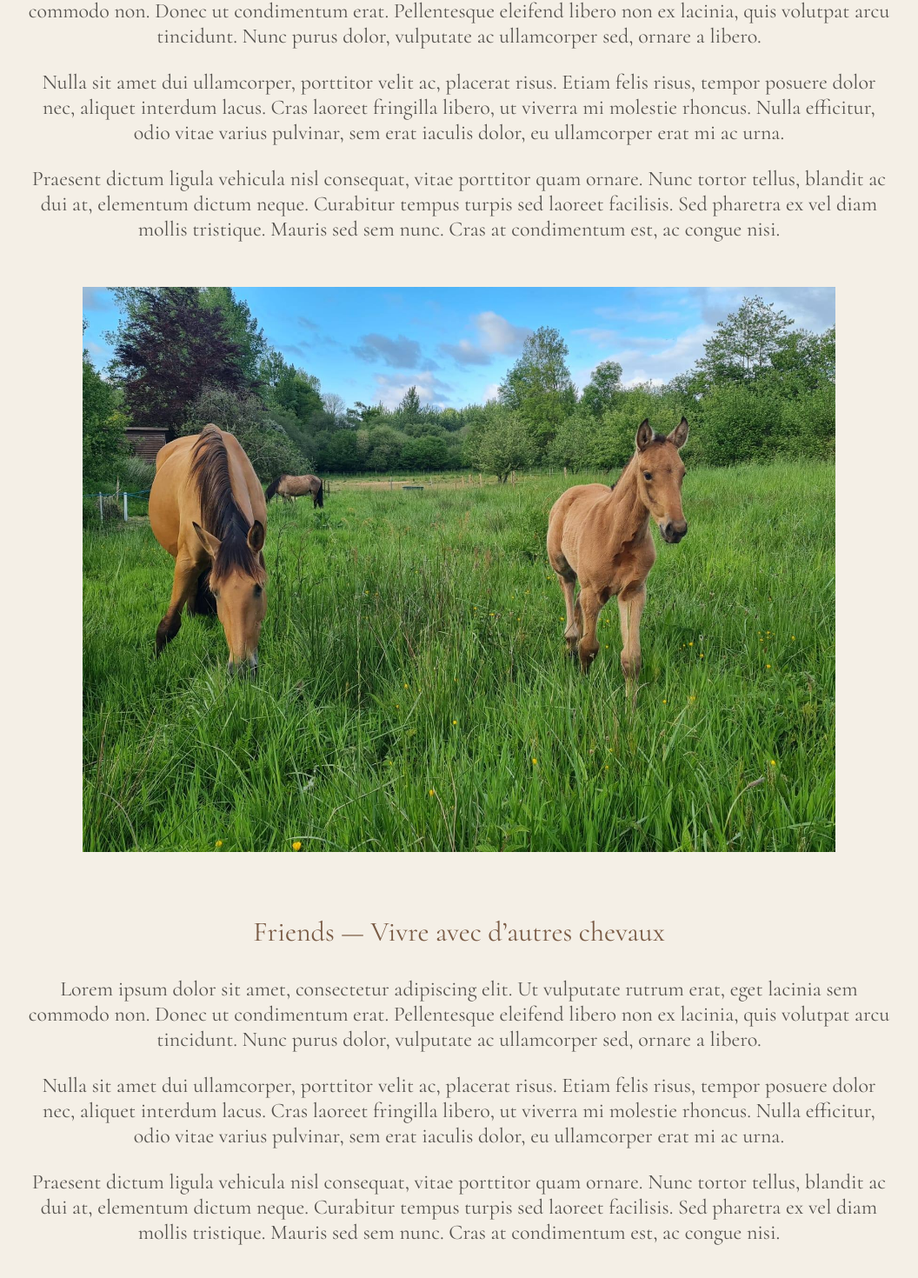
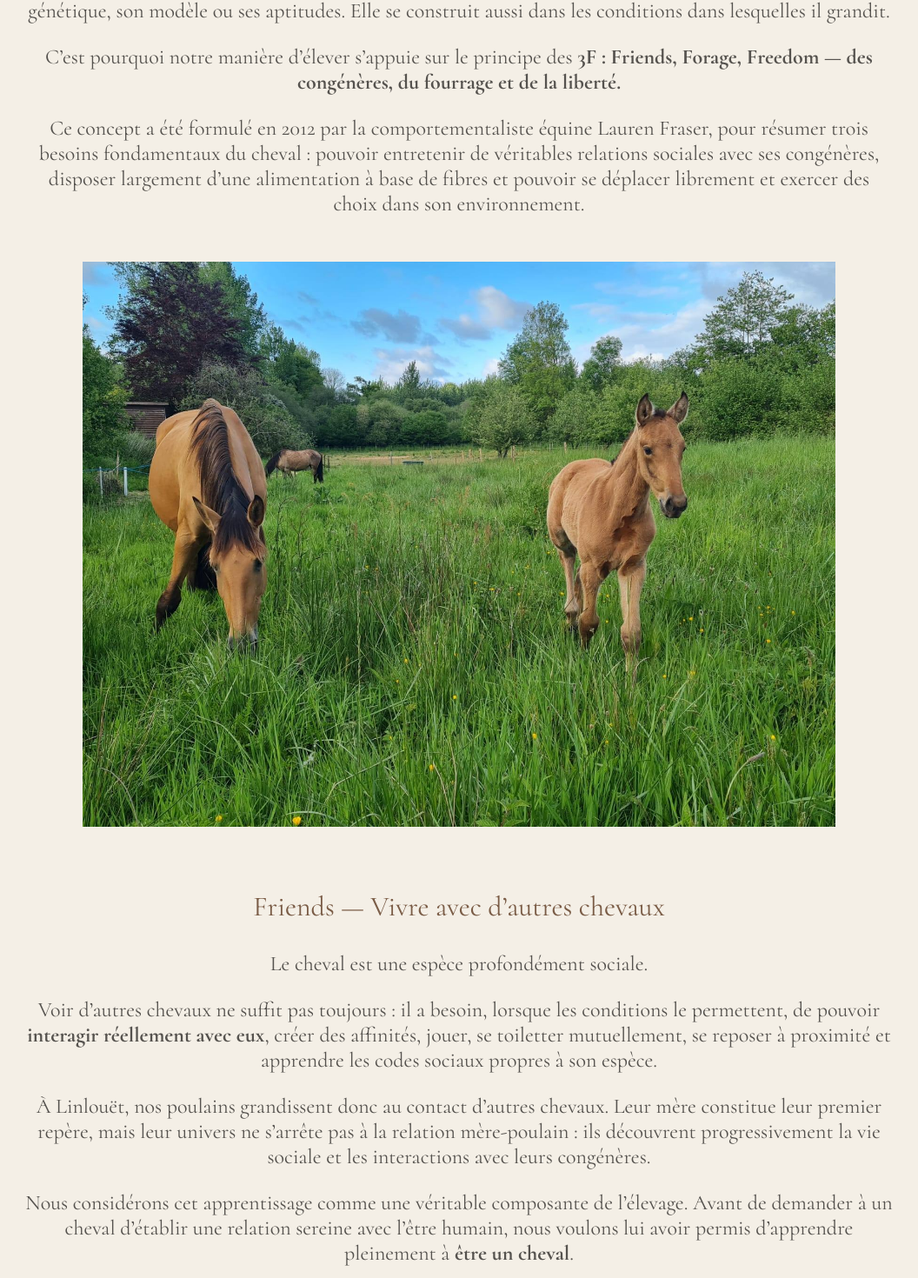
Before and after one commit to Das-F/linlouet, a Next.js app: page /nos-methodes in a window 1280 px wide. Shown: the part 779-2249 px from the top of the page at 87% size, without its empty margins (112-1168 px from the left). Built offline with nearby package versions, Linux system fonts and the light colour scheme.

Commit message:
methods text in progress

```diff
--- a/app/nos-methodes/page.tsx
+++ b/app/nos-methodes/page.tsx
@@ -7,31 +7,65 @@ export default function Methods() {
       <PageHero imageSrc="/assets/images/methods/horses-landscape.jpg" imageAlt="Photo de l'élevage de Linlouët" title="Nos méthodes" />
       <div className={styles["methods-text"]}>
         <h2>Les 3F : Friends, Forage, Freedom</h2>
-        <p>Lorem ipsum dolor sit amet, consectetur adipiscing elit. Ut vulputate rutrum erat, eget lacinia sem commodo non. Donec ut condimentum erat. Pellentesque eleifend libero non ex lacinia, quis volutpat arcu tincidunt. Nunc purus dolor, vulputate ac ullamcorper sed, ornare a libero.</p>
-        <p>Nulla sit amet dui ullamcorper, porttitor velit ac, placerat risus. Etiam felis risus, tempor posuere dolor nec, aliquet interdum lacus. Cras laoreet fringilla libero, ut viverra mi molestie rhoncus. Nulla efficitur, odio vitae varius pulvinar, sem erat iaculis dolor, eu ullamcorper erat mi ac urna.</p>
-        <p>Praesent dictum ligula vehicula nisl consequat, vitae porttitor quam ornare. Nunc tortor tellus, blandit ac dui at, elementum dictum neque. Curabitur tempus turpis sed laoreet facilisis. Sed pharetra ex vel diam mollis tristique. Mauris sed sem nunc. Cras at condimentum est, ac congue nisi.</p>
+        <p>À l’Élevage de Linlouët, nous pensons que la qualité d’un cheval ne se construit pas uniquement à travers sa génétique, son modèle ou ses aptitudes. Elle se construit aussi dans les conditions dans lesquelles il grandit.</p>
+        <p>
+          C’est pourquoi notre manière d’élever s’appuie sur le principe des <strong>3F : Friends, Forage, Freedom — des congénères, du fourrage et de la liberté.</strong>
+        </p>
+        <p>Ce concept a été formulé en 2012 par la comportementaliste équine Lauren Fraser, pour résumer trois besoins fondamentaux du cheval : pouvoir entretenir de véritables relations sociales avec ses congénères, disposer largement d’une alimentation à base de fibres et pouvoir se déplacer librement et exercer des choix dans son environnement.</p>
         <img className={styles["methods-img"]} src="/assets/images/methods/horses-landscape.jpg" alt="Photo de l'élevage de Linlouët" />
       </div>
       <div className={styles["methods-text"]}>
         <h3>Friends — Vivre avec d’autres chevaux</h3>
-        <p>Lorem ipsum dolor sit amet, consectetur adipiscing elit. Ut vulputate rutrum erat, eget lacinia sem commodo non. Donec ut condimentum erat. Pellentesque eleifend libero non ex lacinia, quis volutpat arcu tincidunt. Nunc purus dolor, vulputate ac ullamcorper sed, ornare a libero.</p>
-        <p>Nulla sit amet dui ullamcorper, porttitor velit ac, placerat risus. Etiam felis risus, tempor posuere dolor nec, aliquet interdum lacus. Cras laoreet fringilla libero, ut viverra mi molestie rhoncus. Nulla efficitur, odio vitae varius pulvinar, sem erat iaculis dolor, eu ullamcorper erat mi ac urna.</p>
-        <p>Praesent dictum ligula vehicula nisl consequat, vitae porttitor quam ornare. Nunc tortor tellus, blandit ac dui at, elementum dictum neque. Curabitur tempus turpis sed laoreet facilisis. Sed pharetra ex vel diam mollis tristique. Mauris sed sem nunc. Cras at condimentum est, ac congue nisi.</p>
+        <p>Le cheval est une espèce profondément sociale.</p>
+        <p>
+          Voir d’autres chevaux ne suffit pas toujours : il a besoin, lorsque les conditions le permettent, de pouvoir <strong>interagir réellement avec eux</strong>, créer des affinités, jouer, se toiletter mutuellement, se reposer à proximité et apprendre les codes sociaux propres à son espèce.
+        </p>
+        <p>À Linlouët, nos poulains grandissent donc au contact d’autres chevaux. Leur mère constitue leur premier repère, mais leur univers ne s’arrête pas à la relation mère-poulain : ils découvrent progressivement la vie sociale et les interactions avec leurs congénères.</p>
+        <p>
+          Nous considérons cet apprentissage comme une véritable composante de l’élevage. Avant de demander à un cheval d’établir une relation sereine avec l’être humain, nous voulons lui avoir permis d’apprendre pleinement à <strong>être un cheval</strong>.
+        </p>
         <img className={styles["methods-img"]} src="/assets/images/methods/horses-landscape.jpg" alt="Photo de l'élevage de Linlouët" />
       </div>
       <div className={styles["methods-text"]}>
         <h3>Forage — Respecter une physiologie faite pour manger presque continuellement</h3>
-        <p>Lorem ipsum dolor sit amet, consectetur adipiscing elit. Ut vulputate rutrum erat, eget lacinia sem commodo non. Donec ut condimentum erat. Pellentesque eleifend libero non ex lacinia, quis volutpat arcu tincidunt. Nunc purus dolor, vulputate ac ullamcorper sed, ornare a libero.</p>
-        <p>Nulla sit amet dui ullamcorper, porttitor velit ac, placerat risus. Etiam felis risus, tempor posuere dolor nec, aliquet interdum lacus. Cras laoreet fringilla libero, ut viverra mi molestie rhoncus. Nulla efficitur, odio vitae varius pulvinar, sem erat iaculis dolor, eu ullamcorper erat mi ac urna.</p>
-        <p>Praesent dictum ligula vehicula nisl consequat, vitae porttitor quam ornare. Nunc tortor tellus, blandit ac dui at, elementum dictum neque. Curabitur tempus turpis sed laoreet facilisis. Sed pharetra ex vel diam mollis tristique. Mauris sed sem nunc. Cras at condimentum est, ac congue nisi.</p>
+        <p>Le cheval est un herbivore adapté à l'ingestion répétée de petites quantités de végétaux au cours de la journée.</p>
+        <p>
+          Le <strong>fourrage</strong> ne répond donc pas uniquement à un besoin nutritionnel. Le temps passé à rechercher, choisir et consommer sa nourriture constitue également une part essentielle de son répertoire comportemental.
+        </p>
+        <p>Herbe et fourrages occupent ainsi une place centrale dans la vie de nos chevaux. Selon les saisons et les ressources disponibles, nous adaptons évidemment leur alimentation à leur âge, à leur état physiologique et à leurs besoins particuliers, mais avec la volonté de conserver autant que possible une alimentation riche en fibres et répartie dans le temps.</p>
         <img className={styles["methods-img"]} src="/assets/images/methods/horses-landscape.jpg" alt="Photo de l'élevage de Linlouët" />
       </div>
       <div className={styles["methods-text"]}>
         <h3>Freedom — Pouvoir bouger… et pouvoir choisir</h3>
-        <p>Lorem ipsum dolor sit amet, consectetur adipiscing elit. Ut vulputate rutrum erat, eget lacinia sem commodo non. Donec ut condimentum erat. Pellentesque eleifend libero non ex lacinia, quis volutpat arcu tincidunt. Nunc purus dolor, vulputate ac ullamcorper sed, ornare a libero.</p>
-        <p>Nulla sit amet dui ullamcorper, porttitor velit ac, placerat risus. Etiam felis risus, tempor posuere dolor nec, aliquet interdum lacus. Cras laoreet fringilla libero, ut viverra mi molestie rhoncus. Nulla efficitur, odio vitae varius pulvinar, sem erat iaculis dolor, eu ullamcorper erat mi ac urna.</p>
-        <p>Praesent dictum ligula vehicula nisl consequat, vitae porttitor quam ornare. Nunc tortor tellus, blandit ac dui at, elementum dictum neque. Curabitur tempus turpis sed laoreet facilisis. Sed pharetra ex vel diam mollis tristique. Mauris sed sem nunc. Cras at condimentum est, ac congue nisi.</p>
+        <p>La liberté ne signifie pas simplement « sortir quelques heures ».</p>
+        <p>
+          Elle désigne la possibilité pour le cheval de <strong>se déplacer spontanément</strong>, d’explorer son environnement, de rejoindre ou de quitter un congénère, de choisir un lieu de repos ou d’alimentation et, plus largement, de conserver une part d’initiative dans sa propre vie.
+        </p>
+        <p>C’est une dimension que nous jugeons particulièrement importante pendant la croissance.</p>
+        <p>Nos poulains vivent dehors et disposent d’espace pour marcher, trotter, galoper, jouer, se reposer et expérimenter naturellement leur corps. Le mouvement n’est pas seulement quelque chose que nous leur demanderons plus tard sous la selle : il appartient d’abord au cheval.</p>
         <img className={styles["methods-img"]} src="/assets/images/methods/horses-landscape.jpg" alt="Photo de l'élevage de Linlouët" />
+      </div>
+      <div className={styles["methods-text"]}>
+        <h3>Une philosophie confortée par la recherche</h3>
+        <p>Les 3F ne sont aujourd’hui plus seulement un principe intuitif d’élevage.</p>
+        <p>
+          En 2024, <strong>Romane Phelipon, Noémie Hennes, Alice Ruet, Alexia Bret-Morel, Aleksandra Górecka-Bruzda et Léa Lansade</strong> ont étudié les conditions de vie de chevaux de sport de haut niveau. Leur travail montre qu’un meilleur accès au fourrage, à la liberté de mouvement et aux interactions sociales est associé à de meilleurs indicateurs de bien-être. Surtout, leur étude montre que le respect de ces besoins reste compatible avec une carrière sportive de haut niveau.
+        </p>
+        <p>
+          En 2026,<strong> Wendy Watson, Jill R. D. MacKay et Cathy Dwyer</strong>, de l’Université d’Édimbourg et du SRUC, ont étudié les pratiques de gestion de plus de 1 500 chevaux. Les chevaux bénéficiant des conditions les plus proches des 3F présentaient significativement moins de problèmes rapportés concernant notamment la santé digestive, la locomotion, la manipulation ou certains comportements sociaux.
+        </p>
+        <p>Ces travaux rejoignent aujourd’hui les recommandations de World Horse Welfare, qui présente les amis, le fourrage et la liberté comme trois besoins essentiels d’une vie adaptée à l’espèce cheval.</p>
+      </div>
+      <div className={styles["methods-text"]}>
+        <h3>Elever pour demain, respecter aujourd'hui</h3>
+        <p>Les 3F ne sont aujourd’hui plus seulement un principe intuitif d’élevage.</p>
+        <p>
+          En 2024, <strong>Romane Phelipon, Noémie Hennes, Alice Ruet, Alexia Bret-Morel, Aleksandra Górecka-Bruzda et Léa Lansade</strong> ont étudié les conditions de vie de chevaux de sport de haut niveau. Leur travail montre qu’un meilleur accès au fourrage, à la liberté de mouvement et aux interactions sociales est associé à de meilleurs indicateurs de bien-être. Surtout, leur étude montre que le respect de ces besoins reste compatible avec une carrière sportive de haut niveau.
+        </p>
+        <p>
+          En 2026,<strong> Wendy Watson, Jill R. D. MacKay et Cathy Dwyer</strong>, de l’Université d’Édimbourg et du SRUC, ont étudié les pratiques de gestion de plus de 1 500 chevaux. Les chevaux bénéficiant des conditions les plus proches des 3F présentaient significativement moins de problèmes rapportés concernant notamment la santé digestive, la locomotion, la manipulation ou certains comportements sociaux.
+        </p>
+        <p>Ces travaux rejoignent aujourd’hui les recommandations de World Horse Welfare, qui présente les amis, le fourrage et la liberté comme trois besoins essentiels d’une vie adaptée à l’espèce cheval.</p>
       </div>
       <div className={styles["methods-text"]}>
         <h4>Références</h4>
```
Also changed, not shown: public/assets/images/horses/Poulinieres/BelaGloria/photo-gallery-3.jpg (added).
